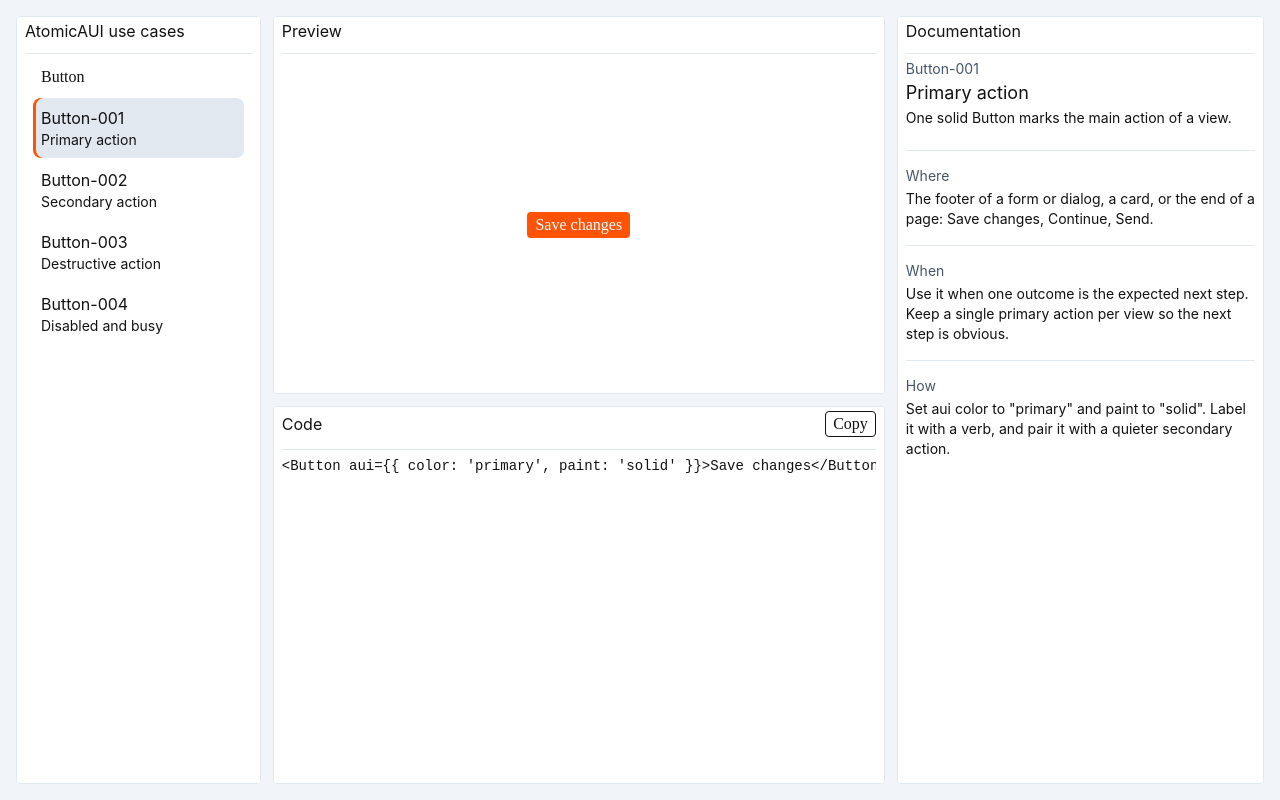
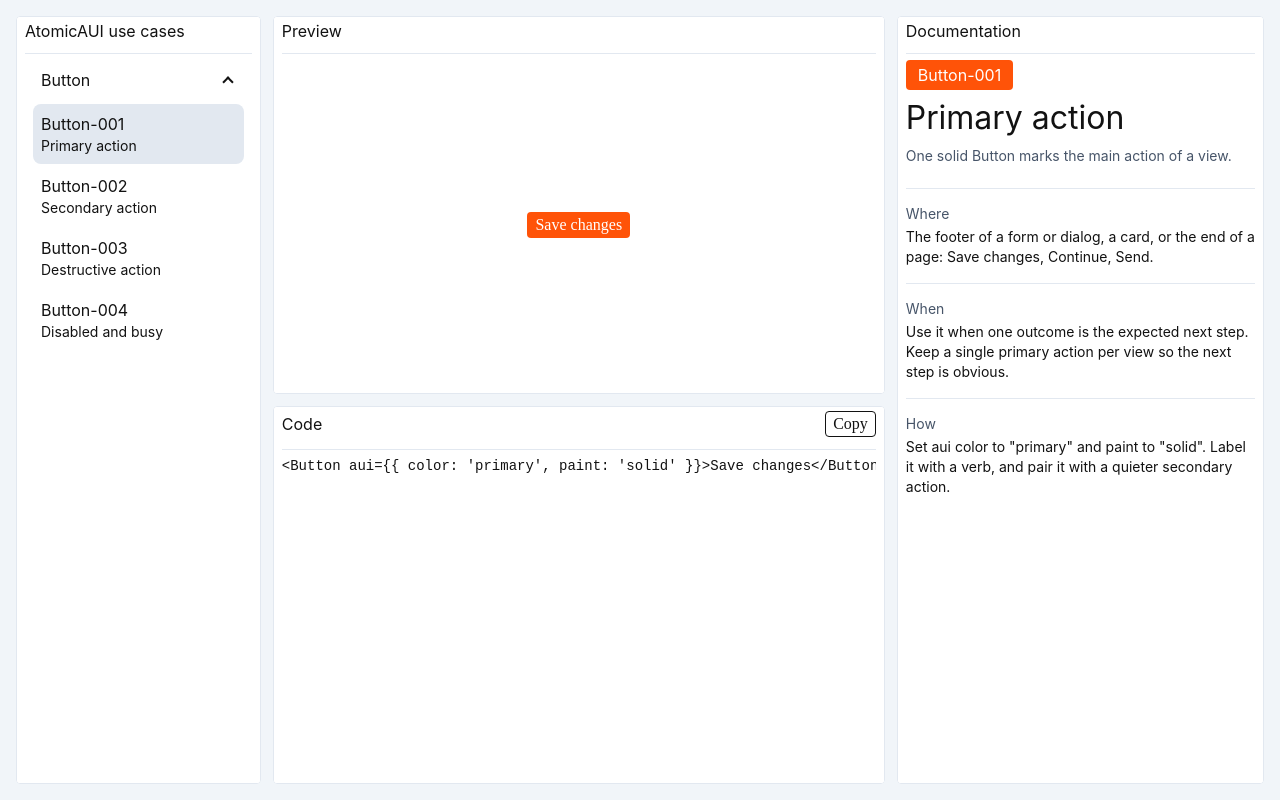
Before and after one commit to amelie-pierce/atomicaui-usecase, a React (Vite) app: page / in a window 1280 px wide. Built offline with nearby package versions, Linux system fonts and the light colour scheme.

Commit message:
Make the component toggle visible and the use case id and name prominent

```diff
--- a/src/usecase-gallery/kit.ts
+++ b/src/usecase-gallery/kit.ts
@@ -1,3 +1,3 @@
 // The ONLY file in this folder that imports the AtomicAUI kit. When moving the gallery to another app,
 // point this re-export at that app's AtomicAUI package; nothing else changes.
-export { Button, Card, Collapsible, Panels, Type } from '../vendor/atomic-aui';
+export { Button, Card, Chip, Collapsible, Panels, Type } from '../vendor/atomic-aui';
--- a/src/usecase-gallery/styles/gallery.scss
+++ b/src/usecase-gallery/styles/gallery.scss
@@ -105,7 +105,13 @@ $narrow: 840px;
 }
 
 .ug-docs__head {
+  gap: var(--p-px-8);
   padding-block-end: var(--p-px-16);
+}
+
+// The id chip hugs its label instead of stretching across the column.
+.ug-docs__id {
+  align-self: flex-start;
 }
 
 .ug-docs__head :is(p, h3),
@@ -126,6 +132,39 @@ $narrow: 840px;
 }
 
 // ── Tree ────────────────────────────────────────────────────────────────────
+// STOPGAP: the kit chevron is a Font Awesome glyph and renders blank until the host loads that font.
+// Until then this drawn chevron stands in (the kit rotates the chevron span itself on open). Once a
+// kit font face has loaded, TreePane sets data-icon-font="loaded" and this block steps aside. To drop
+// it for good, delete this block and the `useKitIconFont` hook in ui/tree-pane.tsx.
+.ug-tree__chevron {
+  position: relative;
+  flex: none;
+  inline-size: var(--p-px-16);
+  block-size: var(--p-px-16);
+}
+
+.ug-tree__chevron::after {
+  content: '';
+  position: absolute;
+  inset-block-start: 50%;
+  inset-inline-start: 50%;
+  inline-size: var(--p-px-8);
+  block-size: var(--p-px-8);
+  border-inline-end: var(--p-px-2) solid currentColor;
+  border-block-end: var(--p-px-2) solid currentColor;
+  transform: translate(-50%, -75%) rotate(45deg);
+}
+
+[data-icon-font='loaded'] .ug-tree__chevron::after {
+  content: none;
+}
+
+@media (prefers-reduced-motion: reduce) {
+  .ug-tree__chevron {
+    transition: none;
+  }
+}
+
 .ug-tree__list {
   list-style: none;
   margin: 0;
@@ -149,7 +188,6 @@ $narrow: 840px;
 
   &[aria-current='page'] {
     background: var(--theme-raised);
-    box-shadow: inset var(--p-px-3) 0 0 var(--theme-primary);
   }
 
   &:focus-visible {
--- a/src/usecase-gallery/ui/docs-pane.tsx
+++ b/src/usecase-gallery/ui/docs-pane.tsx
@@ -1,4 +1,4 @@
-import { Type } from '../kit';
+import { Chip, Type } from '../kit';
 import type { Usecase } from '../types';
 import { PaneCard } from './pane-card';
 
@@ -12,9 +12,11 @@ export function DocsPane({ usecase }: { usecase: Usecase }) {
   return (
     <PaneCard id="ug-docs-title" title="Documentation" className="ug-docs">
       <header className="ug-docs__head">
-        <Type role="l4" as="p" color="muted">{usecase.id}</Type>
-        <Type role="l2" as="h3">{usecase.title}</Type>
-        <Type role="p3" as="p">{usecase.summary}</Type>
+        <Chip aui={{ color: 'primary', paint: 'solid', scale: 'md' }} className="ug-docs__id">
+          <Chip.Label weight="bold">{usecase.id}</Chip.Label>
+        </Chip>
+        <Type role="h4" as="h3" weight="bold">{usecase.title}</Type>
+        <Type role="p3" as="p" color="muted">{usecase.summary}</Type>
       </header>
       <dl className="ug-docs__sections">
         {SECTIONS.map(([label, key]) => (
--- a/src/usecase-gallery/ui/tree-pane.tsx
+++ b/src/usecase-gallery/ui/tree-pane.tsx
@@ -1,3 +1,4 @@
+import { useEffect, useState } from 'react';
 import type { KeyboardEvent } from 'react';
 import { Collapsible, Type } from '../kit';
 import type { ComponentGroup } from '../types';
@@ -9,42 +10,92 @@ interface TreePaneProps {
   title: string;
 }
 
-// Up/Down move focus through the use case links, skipping links hidden in collapsed groups.
+// Up/Down move focus through the visible tree stops: each component's toggle and its use case links.
+// Closed groups unmount their panel, so their links are skipped.
 const moveFocus = (event: KeyboardEvent<HTMLElement>) => {
   if (event.key !== 'ArrowDown' && event.key !== 'ArrowUp') return;
-  const links = Array.from(event.currentTarget.querySelectorAll<HTMLAnchorElement>('a[href^="#"]'));
-  const index = links.indexOf(document.activeElement as HTMLAnchorElement);
+  const stops = Array.from(
+    event.currentTarget.querySelectorAll<HTMLElement>('button[aria-expanded], a[href^="#"]'),
+  );
+  const index = stops.indexOf(document.activeElement as HTMLElement);
   if (index < 0) return;
   event.preventDefault();
-  links[index + (event.key === 'ArrowDown' ? 1 : -1)]?.focus();
+  stops[index + (event.key === 'ArrowDown' ? 1 : -1)]?.focus();
 };
 
+// The kit's icons are a Font Awesome web font the host must load. Until it is, the drawn chevron
+// (see `.ug-tree__chevron` in gallery.scss) stands in; once a kit font face has loaded it steps aside.
+const hasKitIconFont = () =>
+  Array.from(document.fonts).some((face) => face.family.includes('Font Awesome') && face.status === 'loaded');
+
+function useKitIconFont() {
+  const [loaded, setLoaded] = useState(hasKitIconFont);
+  useEffect(() => {
+    const update = () => setLoaded(hasKitIconFont());
+    document.fonts.addEventListener('loadingdone', update);
+    void document.fonts.ready.then(update);
+    return () => document.fonts.removeEventListener('loadingdone', update);
+  }, []);
+  return loaded;
+}
+
 export function TreePane({ groups, selectedId, title }: TreePaneProps) {
+  const iconFont = useKitIconFont();
+  // Components are open by default; the user closes them, and choosing a use case reopens its component.
+  const [closed, setClosed] = useState<ReadonlySet<string>>(new Set());
+  useEffect(() => {
+    setClosed((current) => {
+      const group = groups.find((candidate) => candidate.usecases.some((usecase) => usecase.id === selectedId));
+      if (!group || !current.has(group.id)) return current;
+      const next = new Set(current);
+      next.delete(group.id);
+      return next;
+    });
+  }, [groups, selectedId]);
+
   return (
     <PaneCard id="ug-tree-title" title={title} as="h1" className="ug-tree">
-      <nav aria-label="Components and use cases" onKeyDown={moveFocus}>
+      <nav
+        aria-label="Components and use cases"
+        data-icon-font={iconFont ? 'loaded' : undefined}
+        onKeyDown={moveFocus}
+      >
         {groups.map((group) => (
-          <Collapsible key={group.id} defaultOpen>
+          <Collapsible
+            key={group.id}
+            open={!closed.has(group.id)}
+            onOpenChange={(open) =>
+              setClosed((current) => {
+                const next = new Set(current);
+                if (open) next.delete(group.id);
+                else next.add(group.id);
+                return next;
+              })
+            }
+          >
             <Collapsible.Header>
               <Collapsible.Trigger>
-                <span>{group.title}</span>
-                <Collapsible.Chevron />
+                <Type role="p2" as="span" weight="semi-bold">{group.title}</Type>
+                <Collapsible.Chevron className="ug-tree__chevron" />
               </Collapsible.Trigger>
             </Collapsible.Header>
             <Collapsible.Panel>
               <ul className="ug-tree__list">
-                {group.usecases.map((usecase) => (
+                {group.usecases.map((usecase) => {
+                  const selected = usecase.id === selectedId;
+                  return (
                     <li key={usecase.id}>
                       <a
                         href={`#${encodeURIComponent(usecase.id)}`}
                         className="ug-tree__link"
-                      aria-current={usecase.id === selectedId ? 'page' : undefined}
+                        aria-current={selected ? 'page' : undefined}
                       >
-                      <Type role="p2" as="span" weight="semi-bold">{usecase.id}</Type>
-                      <Type role="p3" as="span">{usecase.title}</Type>
+                        <Type role="p2" as="span" weight={selected ? 'bold' : 'semi-bold'}>{usecase.id}</Type>
+                        <Type role="p3" as="span" weight={selected ? 'bold' : undefined}>{usecase.title}</Type>
                       </a>
                     </li>
-                ))}
+                  );
+                })}
               </ul>
             </Collapsible.Panel>
           </Collapsible>
```
Also changed, not shown: _vaults/atomicaui-usecase-prototype/wiki/gallery/adding-use-cases.md (+2 -1 lines), src/usecase-gallery/README.md. Lines whose indentation alone changed are shown as unchanged.
